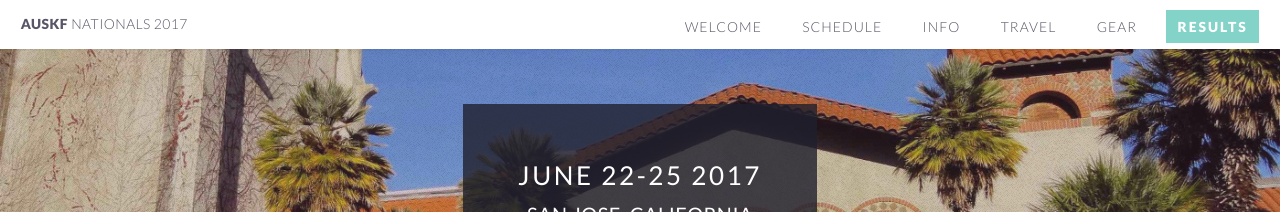
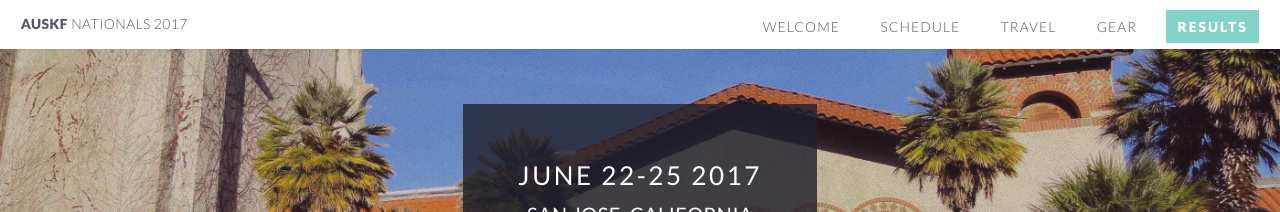
Before and after one commit to auskf-web/auskf-nationals.github.io, a Jekyll site: the page built from index.html, in a window 1280 px wide. Shown: the top 212 px of the page. Built offline with Jekyll 4.4.1, drawn with Linux system fonts in a browser that asks for light colours.

Commit message:
Hide Info tab

```diff
--- a/_includes/header.html
+++ b/_includes/header.html
@@ -4,7 +4,7 @@
 		<ul>
 			<li><a href="/">Welcome</a></li>
 			<li><a href="/schedule.html">Schedule</a></li>
-			<li><a href="/info.html">Info</a></li>
+			<!-- <li><a href="/info.html">Info</a></li> -->
 			<li><a href="/travel.html">Travel</a></li>
 			<li><a href="/gear.html">Gear</a></li>
 			<!-- <li><a href="/sponsor.html">Sponsor</a></li> -->
```
